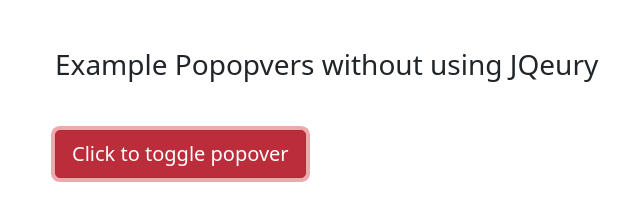
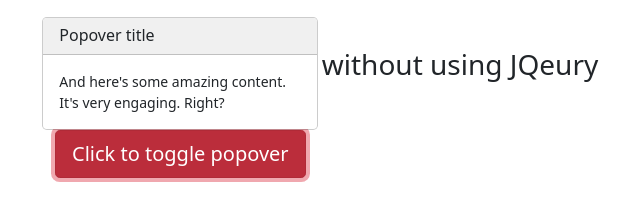
Before and after one commit to Malins062/ahjs_forms, a website built with webpack: page src/index.html in a window 1280 px wide. Both pictures are taken after a click on the button "Click to toggle popover". Shown: the whole page, without its empty margins (27-667 px from the left). Built offline with nearby package versions, Linux system fonts and the light colour scheme.

Commit message:
Complete widget

```diff
--- a/src/widgets/popover/popover.css
+++ b/src/widgets/popover/popover.css
@@ -1,3 +1,7 @@
 .hidden {
     display: none;
   }
+
+  .popover {
+    position: absolute;
+  }
--- a/src/widgets/popover/popover.js
+++ b/src/widgets/popover/popover.js
@@ -17,11 +17,11 @@ export default class PopoverWidget {
 
   get markup() {
     return `
-        <button type="button" class="btn btn-lg btn-danger" data-bs-toggle="popover" id="popover-button" data-bs-placement="top"
+        <button type="button" class="btn btn-lg btn-danger" data-bs-toggle="popover-hint" id="popover-button" data-bs-placement="top"
             data-bs-title="${this.title}" data-bs-content="${this.content}">
             ${this.text}
         </button>
-        <div class="popover hidden" role="tooltip" id="popover844900" style="position: absolute;"
+        <div class="popover hidden" role="tooltip" id="popover-hint"
           data-popper-placement="top">
           <div class="popover-arrow" style="position: absolute; left: 0px; transform: translate(47px, 0px);"></div>
           <h3 class="popover-header">${this.title}</h3>
@@ -34,6 +34,10 @@ export default class PopoverWidget {
     return '[id=popover-button]';
   }
 
+  static get hintSelector() {
+    return '[id=popover-hint]';
+  }
+
   bindToDOM() {
     this.parentEl.innerHTML = this.markup;
     const button = this.parentEl.querySelector(PopoverWidget.buttonSelector);
@@ -41,40 +45,21 @@ export default class PopoverWidget {
     button.addEventListener('click', evt => this.onClick(evt));
   }
 
+  toggleHint() {
+    const popoverHint = document.querySelector(PopoverWidget.hintSelector),
+      popoverButton = document.querySelector(PopoverWidget.buttonSelector);
+    popoverHint.classList.toggle('hidden');
+
+    const coordsPopoverHint = popoverHint.getBoundingClientRect(),
+      coordsPopoverButton = popoverButton.getBoundingClientRect();
+
+    // console.log(coordsPopoverButton, coordsPopoverHint);
+    popoverHint.style.top = coordsPopoverButton.top - coordsPopoverHint.height + "px";
+    popoverHint.style.left = coordsPopoverButton.left + (coordsPopoverButton.width / 2) - (coordsPopoverHint.width / 2) + "px";
+  }
+
   onClick(evt) {
     evt.preventDefault();
-    const popoverTriggerList = document.querySelectorAll('[data-bs-toggle="popover"]');
-    // const popoverList = [...popoverTriggerList].map(popoverTriggerEl => new bootstrap.Popover(popoverTriggerEl))
-
-    console.log(popoverTriggerList)
-
-    // const inputEl = this.parentEl.querySelector(CardNumberWidget.inputSelector),
-    //   validCard = isValidCard(inputEl.value);
-    // // console.log(validCard);
-    // if (!validCard) {
-    //   inputEl.classList.add('is-invalid');
-    //   inputEl.classList.remove('is-valid');
-    //   if (this.showImages && this.lastActiveCardEl !== undefined) {
-    //       this.lastActiveCardEl.classList.add('disabled');
-    //   }
-
-
-    // } else {
-    //   const feedbackEl = this.parentEl.querySelector(CardNumberWidget.validFeedbackSelector);
-    //   feedbackEl.innerHTML = `Карта идентифицирована - ${validCard[1]}`;
-
-    //   inputEl.classList.remove('is-invalid');
-    //   inputEl.classList.add('is-valid');
-
-    //   if (this.showImages) {
-    //     if (this.lastActiveCardEl !== undefined) {
-    //       this.lastActiveCardEl.classList.add('disabled');
-    //     }
-    //     const cardEl = this.parentEl.querySelector(`.${validCard[0]}`);
-    //     // console.log(validCard, cardEl);
-    //     cardEl.classList.remove('disabled');
-    //     this.lastActiveCardEl = cardEl;
-    //   }
-    // }
+    this.toggleHint();
   }
 }
```
